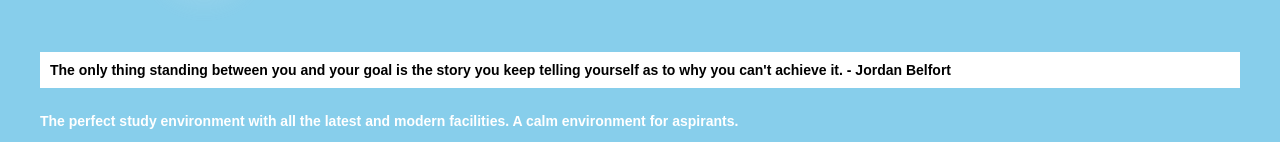
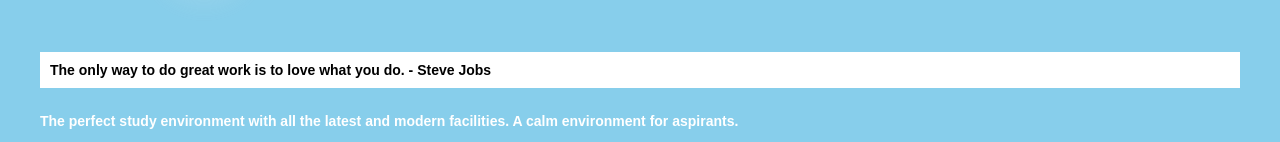
Before and after one commit to Ksmung1/educafe-web, a React (Create React App) app: page / in a window 1280 px wide. Shown: the part 219-361 px from the top of the page. Built offline with nearby package versions, Linux system fonts and the light colour scheme.

Commit message:
first commit

```diff
--- a/src/Components/DailyQuotes/Quote.jsx
+++ b/src/Components/DailyQuotes/Quote.jsx
@@ -106,21 +106,26 @@ const quotes = {
 
 
 
+function Quote() {
+    const storedQuoteIndex = localStorage.getItem("quoteIndex");
+    const initialQuoteIndex = storedQuoteIndex ? parseInt(storedQuoteIndex) : 1;
 
-function Quote() {
-          const [currentQuote, setCurrentQuote] = useState("The only thing standing between you and your goal is the story you keep telling yourself as to why you can't achieve it. - Jordan Belfort");
-          const [quoteIndex, setQuoteIndex] = useState(1); // Initial quote index
+    const [currentQuote, setCurrentQuote] = useState(quotes[`quote${initialQuoteIndex}`]);
+    const [quoteIndex, setQuoteIndex] = useState(initialQuoteIndex);
+
     useEffect(() => {
       const updateQuote = () => {
         const nextIndex = (quoteIndex % 100) + 1;
         const selectedQuoteKey = `quote${nextIndex}`;
         setCurrentQuote(quotes[selectedQuoteKey]);
         setQuoteIndex(nextIndex);
+        localStorage.setItem("quoteIndex", nextIndex); // Save the updated index to localStorage
       };
 
-                    setTimeout(updateQuote, 30000);  // 1 hour in milliseconds
-                }, [quoteIndex]);  // Add `quoteIndex` as a dependency
+      const timer = setTimeout(updateQuote, 30000); // Change quote every 30 seconds
+      return () => clearTimeout(timer); // Clean up the timeout on component unmount
 
+    }, [quoteIndex]); // Add `quoteIndex` as a dependency
 
     return (
       <div>
```
Lines whose indentation alone changed are shown as unchanged.
